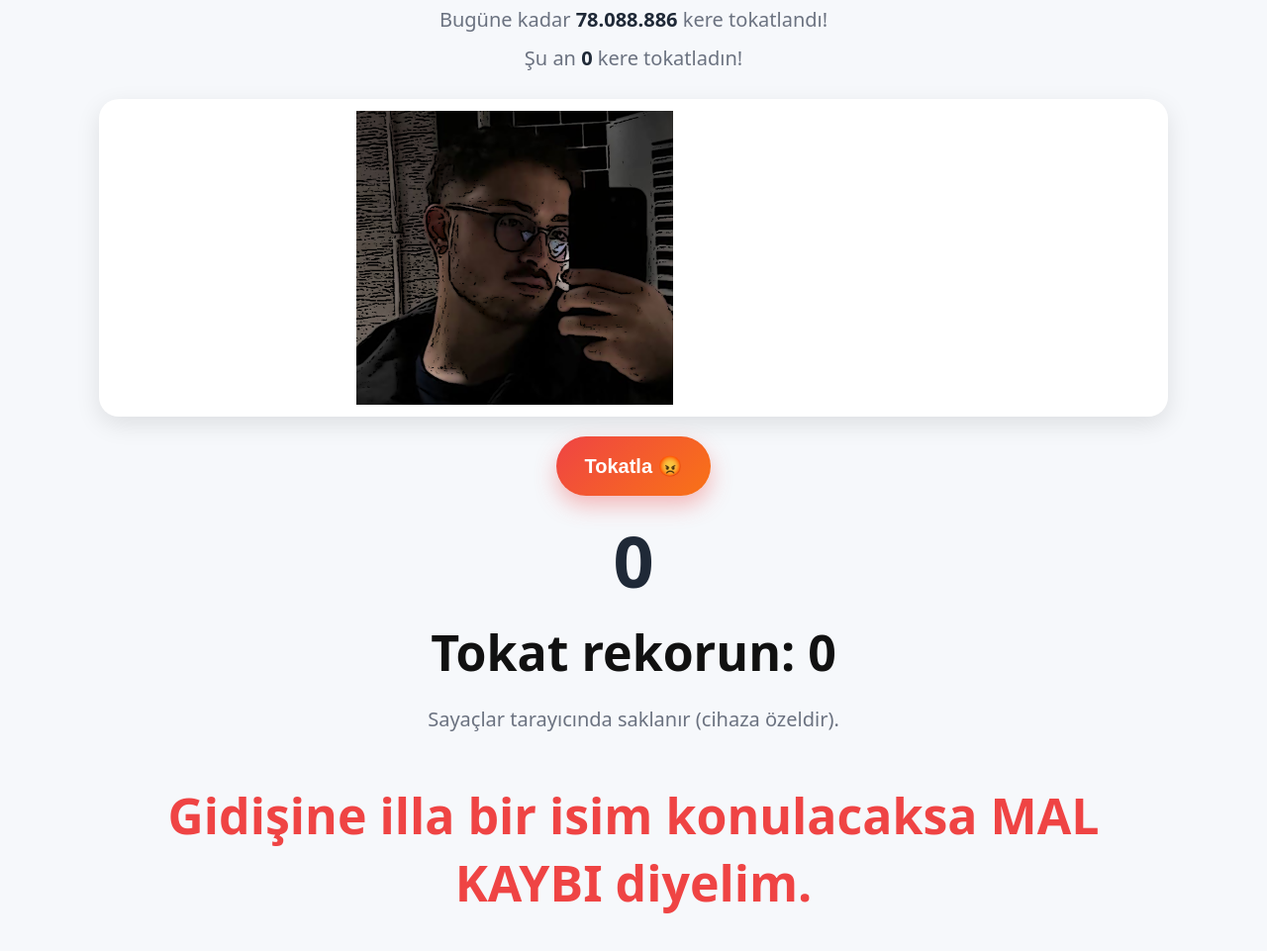
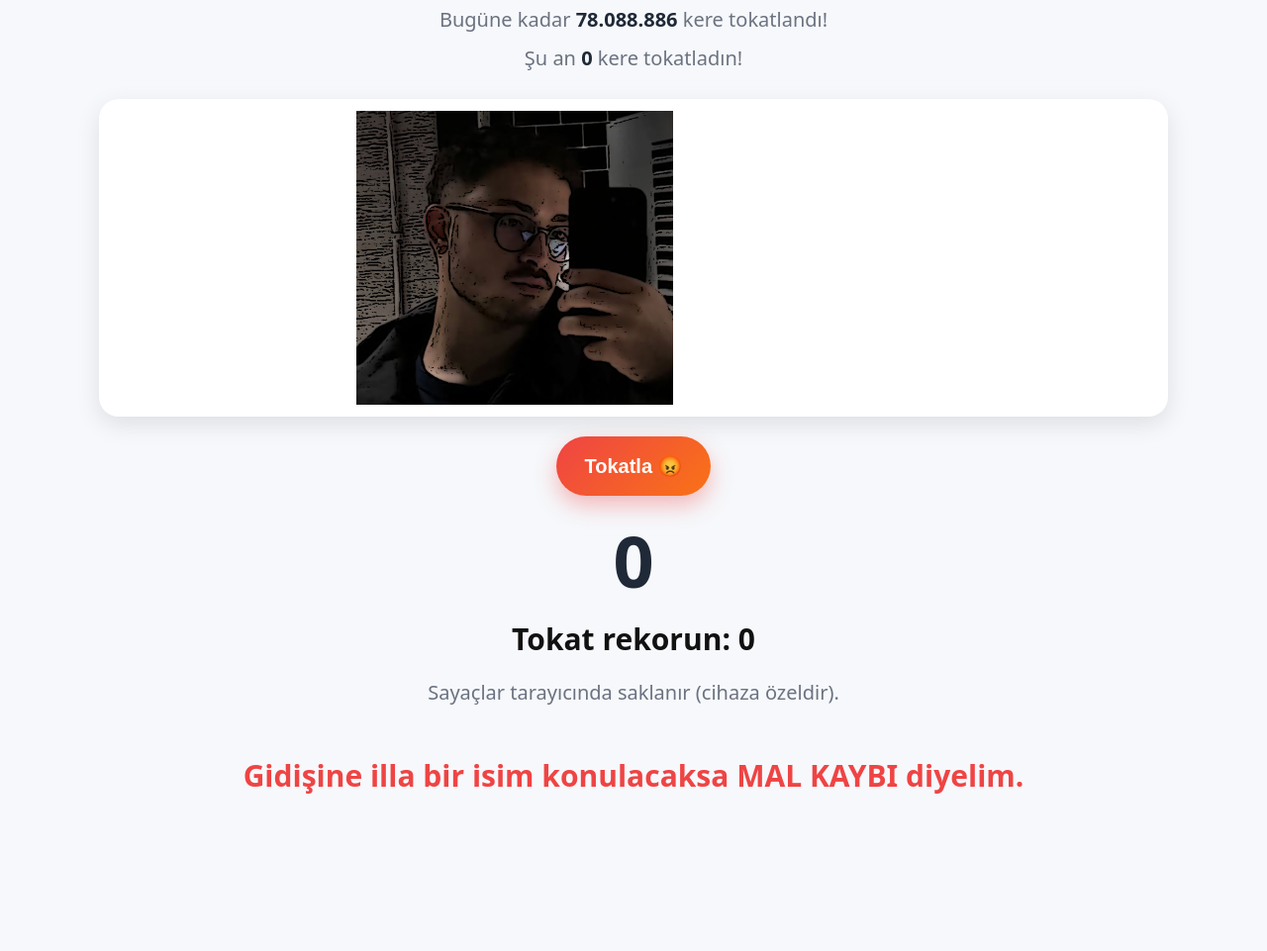
Before and after one commit to ebrukozulcali/oyun, a plain HTML site: page index.html in a window 1280 px wide. Shown: the part 137-1098 px from the top of the page at 99% size. After the commit the page ends 1001 px from the top, so only its background shows below. Drawn offline with Linux system fonts and the light colour scheme.

Commit message:
Update index.html

```diff
--- a/index.html
+++ b/index.html
@@ -154,7 +154,7 @@
             margin-top: 10px;
             color: #111;
             font-weight: 700;
-            font-size: 50px
+            font-size: 30px
         }
 
         .note {
@@ -165,7 +165,7 @@
 
         footer {
             margin-top: 50px;
-            font-size: 50px;
+            font-size: 30px;
             font-weight: bold;
             color: var(--accent)
         }
```
